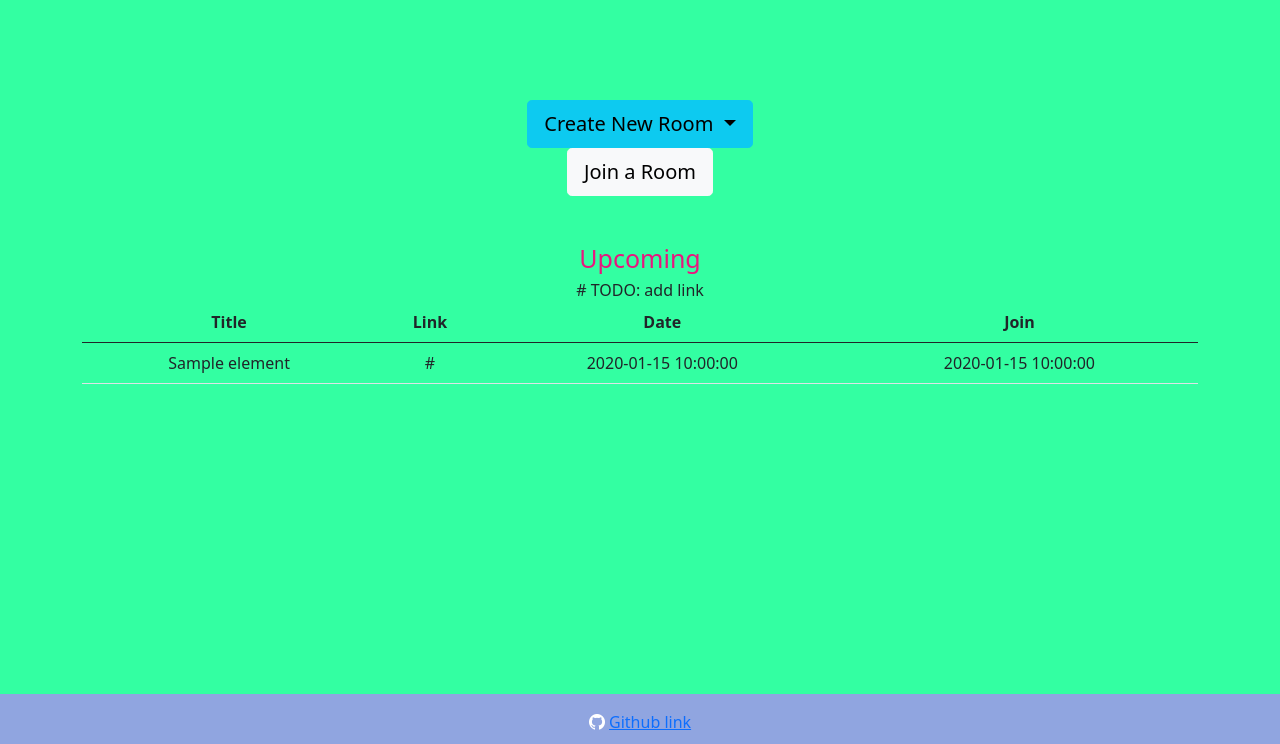
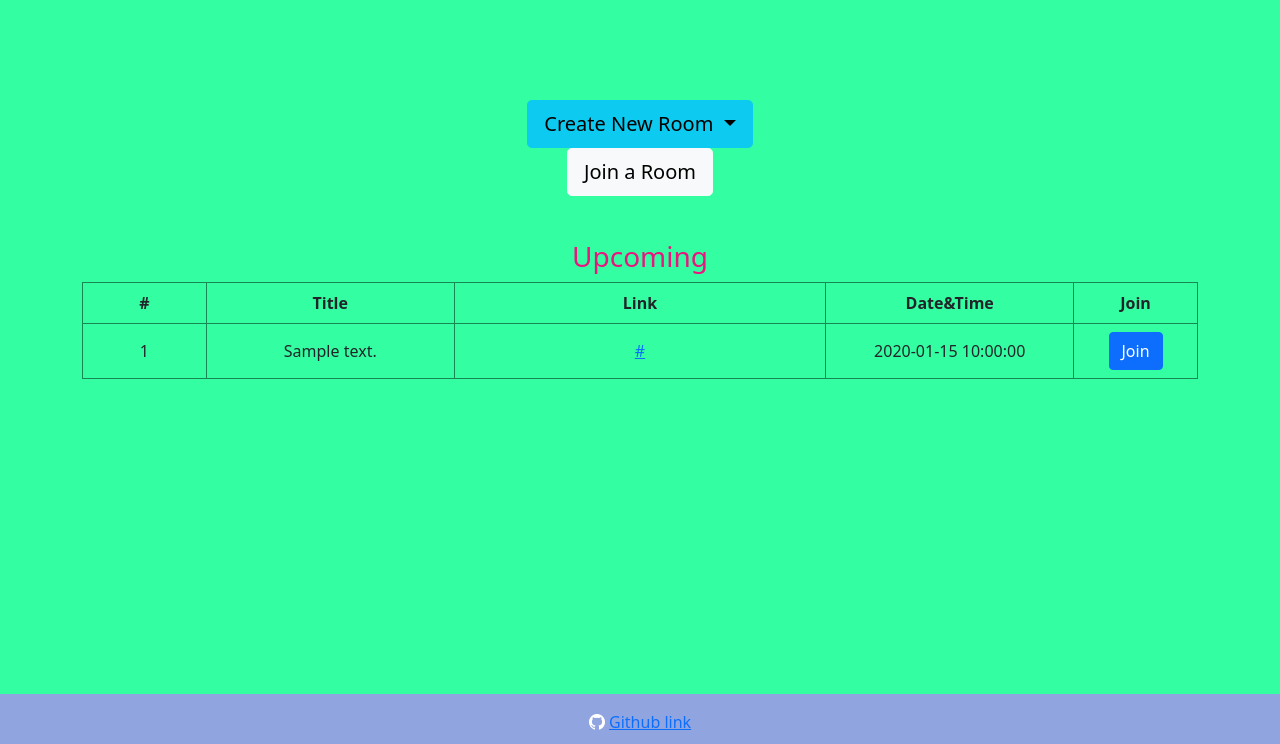
Before and after one commit to Solai-Adithya/Receptionist, a Flask app: template templates/upcoming.html in a window 1280 px wide. Shown: the part 56-800 px from the top of the page. Run offline with Flask 2, Linux system fonts and the light colour scheme; the template is opened without the code that fills it: most values are stand-ins (such as "Sample title", 1, 10 or a date in 2020); some libraries are stand-ins or nearby versions.

Commit message:
1. Shows upcoming rooms using mongodb 2. Merged newroom htmls

```diff
--- a/app.py
+++ b/app.py
@@ -5,7 +5,14 @@ from datetime import datetime
 from io import StringIO
 
 import requests
-from flask import Flask, redirect, render_template, request, url_for
+from flask import (
+    Flask,
+    redirect,
+    render_template,
+    request,
+    url_for,
+    abort as flask_abort,
+)
 from flask_login import (
     LoginManager,
     current_user,
@@ -46,8 +53,12 @@ def get_google_provider_cfg():
 @app.route("/")
 def home():
     if current_user.is_authenticated:
+        allRooms = Rooms.getRoomsByCreator(
+            current_user.email
+        )  # TODO: get rooms also as participant
         return render_template(
             "upcoming.html",
+            table=allRooms,
             user_name=current_user.name,
             user_email=current_user.email,
             user_profile_pic=current_user.profile_pic,
@@ -56,24 +67,20 @@ def home():
         return render_template("homePageNotLoggedIn.html")
 
 
-@app.route("/create/add")
+@app.route("/create/<method>")
 @login_required
-def createRoom_add():
-    return render_template("newroom_add.html")
+def createRoom(method):
+    if method in ("add", "invite"):
+        return render_template(
+            "newroom.html", add=(method == "add"), method=method
+        )
+    else:
+        flask_abort(404)
 
 
-@app.route("/create/invite")
+@app.route("/attendees/<method>", methods=["POST"])
 @login_required
-def createRoom_invite():
-    return render_template("newroom_invite.html")
-
-
-@app.route("/attendees/add", methods=["POST"])
-@login_required
-def attendees_add():
-    room_id = generateRoomID()
-    while rooms.getRoomByID(room_id) is not None:
-        room_id = generateRoomID()
+def attendees_add(method):
 
     startDate = datetime.strptime(request.form["start-date"], r"%Y-%m-%d")
     startTime = datetime.strptime(request.form["start-time"], r"%H:%M")
@@ -82,11 +89,7 @@ def attendees_add():
     name = request.form["name"]
     link = request.form["meet-link"]
     description = request.form["description"]
-    emails = request.files["uploadEmails"].read().decode()
-
-    with StringIO(emails) as input_file:
-        csv_reader = reader(input_file, delimiter="\n")
-        emails = [row[0] for row in csv_reader]
+    room_id = None
 
     roomDetails = {
         "_id": room_id,
@@ -94,42 +97,42 @@ def attendees_add():
         "name": name,
         "description": description,
         "meeting_link": link,
-        "creator": current_user.email
+        "creator": current_user.email,
     }
 
-    rooms.createRoom(roomDetails)
-    participants.addParticipants(room_id, emails)
-    return redirect(url_for("manage", roomID=room_id))
+    if method == "add":
 
+        room_id = generateRoomID()
+        while rooms.getRoomByID(room_id) is not None:
+            room_id = generateRoomID()
+        roomDetails["_id"] = room_id
 
-@app.route("/attendees/invite", methods=["POST"])
-@login_required
-def attendees_invite():
-    startDate = datetime.strptime(request.form["start-date"], r"%Y-%m-%d")
-    startTime = datetime.strptime(request.form["start-time"], r"%H:%M")
-    start_datetime = datetime.combine(startDate.date(), startTime.time())
-    name = request.form["name"]
-    link = request.form["meet-link"]
-    description = request.form["description"]
-    room_id = request.form["room-id"]
-    roomDetails = {
-        "_id": room_id,
-        "start_date": start_datetime,
-        "name": name,
-        "description": description,
-        "meeting_link": link,
-        "creator": current_user.email
-    }
+        emails = request.files["uploadEmails"].read().decode()
 
-    if rooms.getRoomByID(room_id) == None:
+        with StringIO(emails) as input_file:
+            csv_reader = reader(input_file, delimiter="\n")
+            emails = [row[0] for row in csv_reader]
+
         rooms.createRoom(roomDetails)
+        participants.addParticipants(room_id, emails)
         return redirect(url_for("manage", roomID=room_id))
-    else:
-        return "Sorry!, that room code is already taken, please refill data"
-        # Replace with HTML page with the form details present and just error saying room code already exists
-        # Potential:
-        # Maybe use "flash" ?
-        # Or check the roomId while typing using AjaX ?
+
+    elif method == "invite":
+
+        room_id = request.form["room-id"]
+        roomDetails["_id"] = room_id
+
+        if rooms.getRoomByID(room_id) is None:
+            rooms.createRoom(roomDetails)
+            return redirect(url_for("manage", roomID=room_id))
+        else:
+            return (
+                "Sorry!, that room code is already taken, please refill data"
+            )
+            # Replace with HTML page with the form details present and just error saying room code already exists
+            # Potential:
+            # Maybe use "flash" ?
+            # Or check the roomId while typing using AjaX ?
 
 
 @login_manager.user_loader
--- a/db.py
+++ b/db.py
@@ -61,7 +61,7 @@ class Rooms:
 
     @staticmethod
     def getRoomsByCreator(email):
-        rooms = RoomsCollection.find({"email": email})
+        rooms = RoomsCollection.find({"creator": email})
         if not rooms:
             return None
         print(rooms)  # should be list of rooms, not checked for errors
--- a/templates/manage.html
+++ b/templates/manage.html
@@ -2,7 +2,7 @@
 <html>
 
 <body>
-    <h1>Manage page {{roomID}}</h1>
+    <h1>Manage page -> RoomId = {{roomID}}</h1>
     <!-- Potential: Edit room  -->
 </body>
 
--- a/templates/upcoming.html
+++ b/templates/upcoming.html
@@ -3,7 +3,6 @@
 <style>
   .main-header {
     color: rgb(233, 22, 127);
-    font-size: 25px;
     padding-top: 20px;
   }
 
@@ -17,12 +16,13 @@
   <!-- TODO: uncomment below line and make the next two lines options present in a popup. Popup should open when create room button is pressed-->
   <!-- <a class="btn btn-info btn-lg" href="/create">Create New Room</a> -->
   <div class="dropdown">
-    <button class="btn btn-info btn-lg dropdown-toggle" type="button" id="dropdownMenu1" data-bs-toggle="dropdown" aria-expanded="false">
+    <button class="btn btn-info btn-lg dropdown-toggle" type="button" id="dropdownMenu1" data-bs-toggle="dropdown"
+      aria-expanded="false">
       Create New Room
     </button>
-    <ul class="dropdown-menu" aria-labelledby="dropdownMenuButton1">
-      <li><a class="dropdown-item" href="/create/invite">create shareable code</a></li>
-      <li><a class="dropdown-item" href="/create/invite">add participants using email</a></li>
+    <ul class="dropdown-menu">
+      <li><a class="dropdown-item" href="/create/invite">Create shareable code</a></li>
+      <li><a class="dropdown-item" href="/create/add">Add participants using email</a></li>
     </ul>
   </div>
   <div>
@@ -30,24 +30,27 @@
   </div>
 </div>
 <br />
-<div class="main-header">Upcoming</div>
+<h3 class="main-header">Upcoming</h3>
 <div class="container">
-  <table class="table">
+  <table class="table table-bordered border-success table-hover" style="vertical-align: middle;">
     <thead>
       <tr>
-        <th class="col">Title</th>
-        <th class="col">Link</th>
-        <th class="col">Date</th>
-        <th class="col">Join</th>
+        <th class="col-1">#</th>
+        <th class="col-2">Title</th>
+        <th class="col-3">Link</th>
+        <th class="col-2">Date&Time</th>
+        <th class="col-1">Join</th>
       </tr>
     </thead>
     <tbody>
       {% for element in table %}
       <tr>
-        <td>{{element.Title}}</td>
-        <td>{{element.Link}}</td>
-        <td>{{element.Date}}</td>
-        <td>{{element.Time}}</td> # TODO: add link
+        <td>{{ loop.index }}</td>
+        <td>{{element["description"]}}</td>
+        <td><a class="link-primary" href="{{element['meeting_link']}}" </a>{{element['meeting_link']}}</td>
+        <td>{{element["start_date"]}}</td>
+        <td><a class="btn btn-primary btn-md" href="/join/{{element['_id']}}">Join</a></td>
+        <!--# TODO: add join link</telement>-->
       </tr>
       {% endfor %}
     </tbody>
```
Also changed, not shown: templates/newroom.html (added, +48 -0 lines), templates/newroom_add.html (deleted, +0 -40 lines), templates/newroom_invite.html (deleted, +0 -41 lines).
